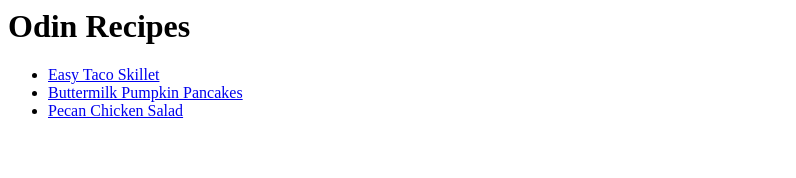
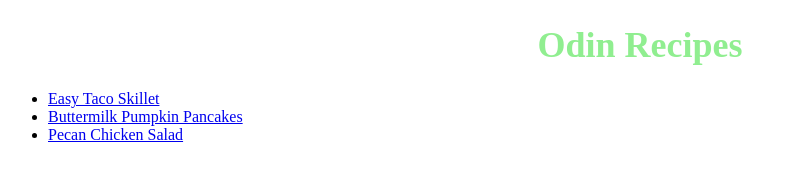
Before and after one commit to SwollJuggernaut/odin-recipes, a plain HTML site: page index.html in a window 1280 px wide. Shown: the whole page, without its empty margins (0-796 px from the left). Drawn offline with Linux system fonts and the light colour scheme.

Commit message:
added some css

```diff
--- /dev/null
+++ b/css/base.css
@@ -0,0 +1,7 @@
+/* base css */
+.main-title {
+    text-align: center;
+    font-size: 36px;
+    font-weight: bold;
+    color: lightgreen;
+}
--- a/index.html
+++ b/index.html
@@ -1,6 +1,22 @@
-<h1>Odin Recipes</h1>
-<ul>
-    <li><a href="recipes/easy-taco-skillet.html">Easy Taco Skillet</a></li>
-    <li><a href="recipes/buttermilk-pumpkin-pancakes.html">Buttermilk Pumpkin Pancakes</a></li>
-    <li><a href="recipes/pecan-chicken-salad.html">Pecan Chicken Salad</a></li>
-</ul>
+<!DOCTYPE html>
+<html>
+    <head>
+        <title>
+            Odin Recipes
+        </title>
+        <meta charset = "UTF-8">
+        <link href = "/css/base.css" rel = "stylesheet">
+    </head>
+    <body>
+        <h1 class="main-title">Odin Recipes</h1>
+        <ul>
+            <li><a href="recipes/easy-taco-skillet.html">Easy Taco Skillet</a></li>
+            <li><a href="recipes/buttermilk-pumpkin-pancakes.html">Buttermilk Pumpkin Pancakes</a></li>
+            <li><a href="recipes/pecan-chicken-salad.html">Pecan Chicken Salad</a></li>
+        </ul>
+
+    </body>
+
+
+
+</html>
```
